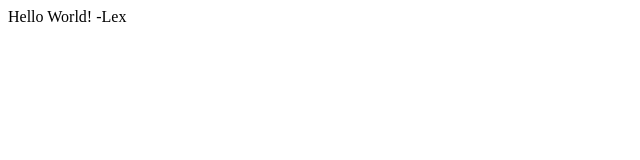
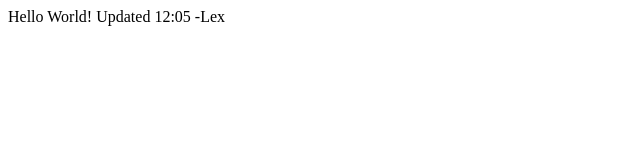
Before and after one commit to lexszentmiklosy/lexszentmiklosy.github.io, a plain HTML site: page index.html in a window 1280 px wide. Shown: the whole page, without its empty margins (0-640 px from the left). Drawn offline with Linux system fonts and the light colour scheme.

Commit message:
wooo 1205

```diff
--- a/index.html
+++ b/index.html
@@ -6,7 +6,7 @@
 </head>
 <body>
   Hello World!
-
+  Updated 12:05
   -Lex
 </body>
 </html>
```
